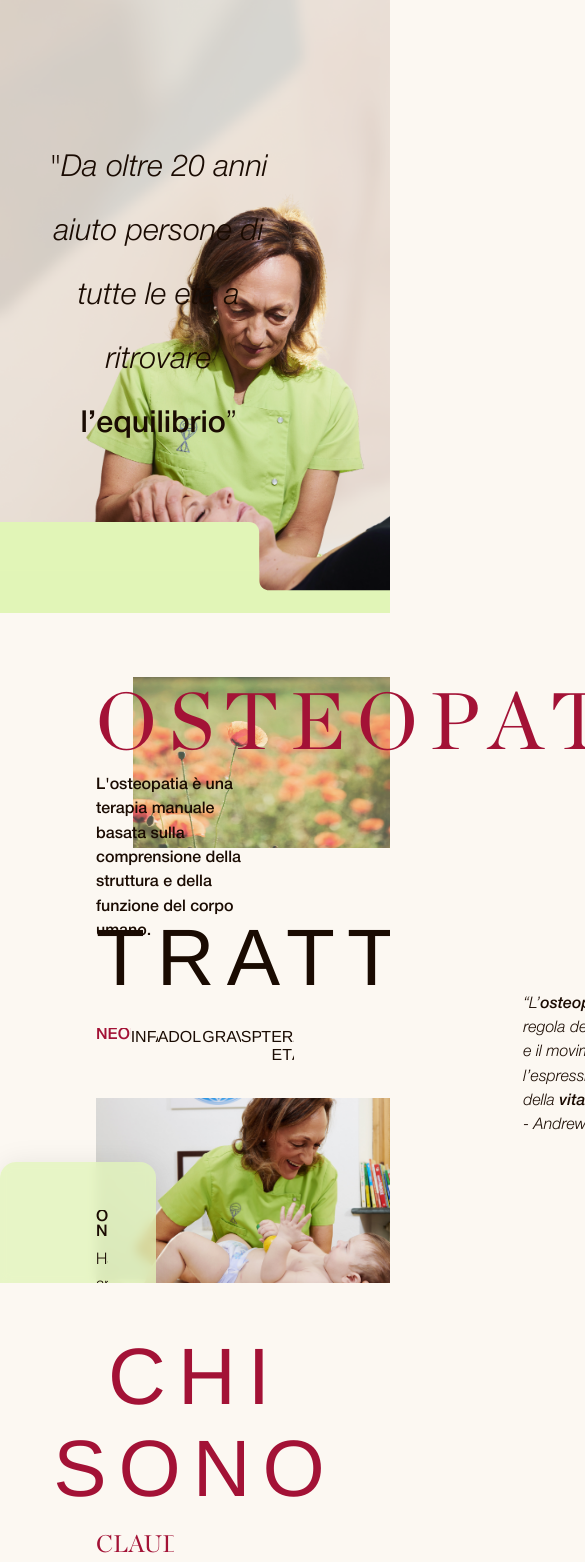
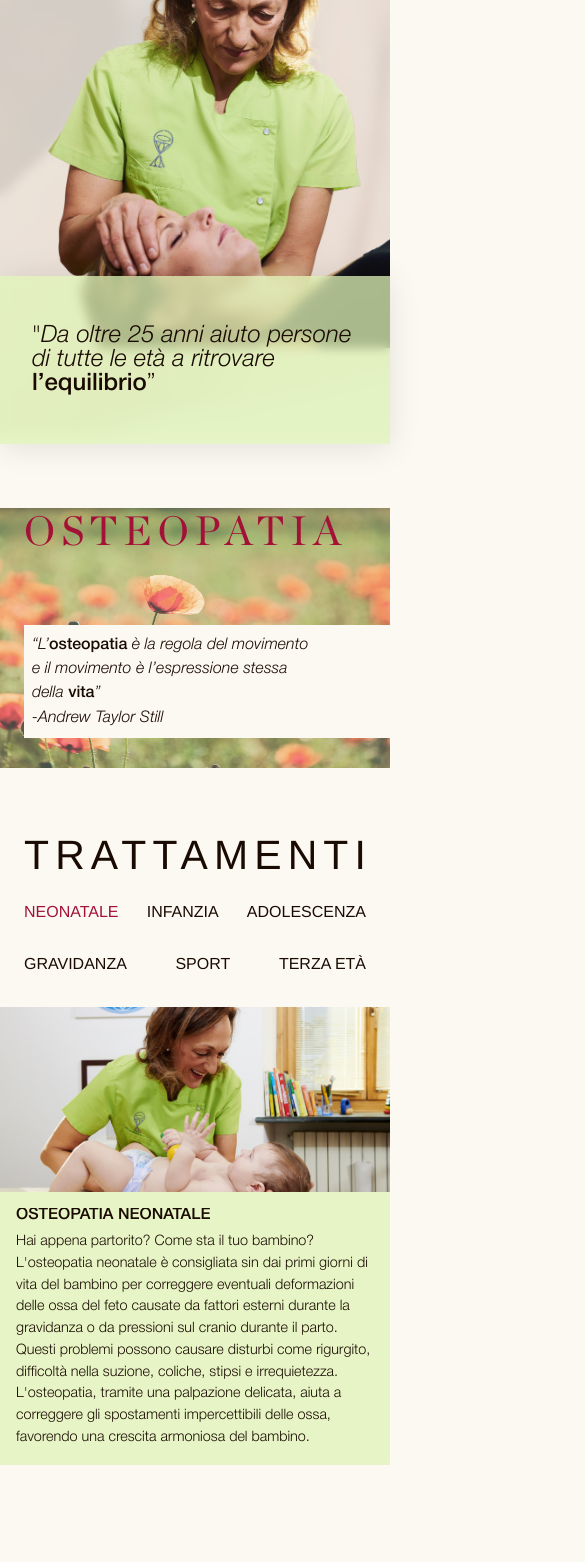
Before and after one commit to mattia-camusso/claudia-oderio, a Nuxt app: page / in a window 390 px wide. Shown: the part 400-1962 px from the top of the page, 585 px wide, since content can reach past the window. Built offline with nearby package versions, Linux system fonts and the light colour scheme.

Commit message:
mobile responsive alleluja

```diff
--- a/assets/main.scss
+++ b/assets/main.scss
@@ -185,24 +185,24 @@
 }
 
 .text-style-1 {
-  font-size: clamp(1.5rem, 2.2vw, 3rem);
+  font-size: clamp(1.25rem, 2.2vw, 3rem);
 }
 .text-style-2 {
   font-size: clamp(0.8rem, 1.2vw, 2.5rem);
 }
 .text-style-3 {
-  font-size: clamp(1rem, 1.4vw, 3.2rem);
+  font-size: clamp(.9rem, 1.4vw, 3.2rem);
 }
 .text-style-4 {
   font-size: clamp(1rem, 1.8vw, 3.4rem);
 }
 
 .text-style-big {
-  font-size: clamp(1.9rem, 3.8vw, 4.2rem);
+  font-size: clamp(1.5rem, 3.8vw, 4.2rem);
 }
 
 .text-style-bigger {
-  font-size: clamp(5rem, 13vw, 11rem);
+  font-size: clamp(1.75rem, 10.5vw, 12rem);
 }
 .text-serif-1 {
   @apply text-style-1;
@@ -288,12 +288,26 @@
 }
 
 .glass {
+
+  background: rgba(225, 245, 183, 0.75);
+  .glass2 {
   /* From https://css.glass */
-  background: rgba(225, 245, 183, 0.74);
-  border-radius: 16px;
-  box-shadow: 0 4px 30px rgba(0, 0, 0, 0.1);
-  backdrop-filter: blur(5.4px);
-  -webkit-backdrop-filter: blur(5.4px);
+  background: rgba(225, 245, 183, 0);
+  border-top-right-radius: 16px;
+  border-bottom-right-radius: 16px;
+  box-shadow: 0 4px 30px rgba(0, 0, 0, 0);
+  backdrop-filter: blur(0px);
+  -webkit-backdrop-filter: blur(0px);
+}}
+
+@media screen and (max-width: 768px) {
+  .glass2{
+    border-radius: 0;
+    box-shadow: 0 4px 30px rgba(0, 0, 0, 0.1);
+    background: rgba(225, 245, 183, 0.75);
+    backdrop-filter: blur(5.4px);
+    -webkit-backdrop-filter: blur(5.4px);
+  }
 }
 
 ::-moz-selection {
--- a/components/Hero.vue
+++ b/components/Hero.vue
@@ -2,22 +2,24 @@
   <div class="hero-container">
     <div>
       <img
-        class="ml-24 md:h-[25vh] top-1/4 absolute transform -translate-y-1/2 left-0 z-10"
+        class="md:ml-24 ml-12 w-[75vw] md:w-auto md:h-[25vh] top-12 md:top-1/4 absolute transform md:-translate-y-1/2 md:left-0 z-10"
         src="../assets/svg/logo.svg"
         alt="Claudia Orderio Osteopata"
       />
     </div>
-    <h1 class="text-style-big absolute -bottom-3 leading-[4rem] left-8 w-[65vw] font-[300] z-3 text-center px-4">
-      "<span class="italic">Da oltre 20 anni aiuto persone di tutte le età a ritrovare </span><span class="font-[500]">l’equilibrio</span>”
-    </h1>
+    <div class="absolute bottom-0 md:-bottom-4 left-0 md:left-8 w-[100vw] md:w-[65vw] px-8 py-12 md:px-4 z-3 glass2">
+      <h1 class="text-style-big md:leading-[4rem] font-[300] md:text-center">
+        "<span class="italic">Da oltre 25 anni aiuto persone di tutte le età a ritrovare </span><span class="font-[500]">l’equilibrio</span>”
+      </h1>
+    </div>
     <img
     src="../assets/svg/banner.svg"
-    class="absolute -bottom-[20svh] z-2"
+    class="absolute -bottom-[20svh] z-2 hidden md:block"
     alt="Osteopata valle d'aosta saint vincent"
   />
     <img
     src="../assets/claudia2.png"
-    class="w-[80vw] md:w-[40vw] absolute right-0 -bottom-[20svh]"
+    class="w-[90vw] md:w-[40vw] absolute right-0 bottom-24 md:-bottom-[20svh]"
     alt="Claudia oderio osteopata"
   />
   </div>
@@ -33,4 +35,10 @@
   background-size: cover;
   background-repeat: no-repeat;
 }
+
+@media screen and (max-width: 768px) {
+  .hero-container{
+    height: 100svh;
+  }
+}
 </style>
--- a/components/Landing.vue
+++ b/components/Landing.vue
@@ -4,93 +4,96 @@
       id="services"
       class="section1 mt-16 flex flex-col w-full justify-start h-full items-start"
     >
-      <div class="absolute left-24 z-4 flex flex-col">
+      <div class="absolute md:left-24 left-6 z-4 flex flex-col">
         <h3 class="text-serif-bigger tracking-tagline text-c-4 text-left">
           OSTEOPATIA
         </h3>
-        <div class="flex"></div>
-        <p class="text-style-4 leading-[1.525] font-medium w-1/4">
-          L'osteopatia è una terapia manuale basata sulla comprensione della
-          struttura e della funzione del corpo umano.
-        </p>
-        <div class="self-end bg-c-1 p-12 rounded-l-2xl">
-          <p
-            class="text-style-4 right-0 leading-[1.525] font-light italic w-[40vw]"
-          >
-            “L’<span class="font-medium">osteopatia</span> è la regola del
-            movimento e il movimento è l’espressione stessa della
-            <span class="font-medium">vita</span>” <br />
-            - Andrew Taylor Still
+        <div class="flex flex-col md:flex-row justify-between">
+          <p class="hidden md:block text-style-4 leading-[1.525] font-light italic w-4/5 md:w-1/4">
+            L'osteopatia agisce nell'ambito della
+            <span class="font-medium not-italic">prevenzione</span> promuovendo
+            e mantenendo lo stato di
+            <span class="font-medium not-italic">salute </span> dell'individuo.
+            E' una terapia manuale basata sulla comprensione della struttura e
+            delle molteplici funzioni del corpo umano.
           </p>
+          <div class="md:self-end bg-c-1 p-2 md:p-12 mt-[8vh] md:mt-0 md:rounded-l-2xl h-fit">
+            <p
+              class="text-style-4 right-0 leading-[1.525] font-light italic w-4/5 md:w-[40vw]"
+            >
+              “L’<span class="font-medium not-italic">osteopatia</span> è la
+              regola del movimento e il movimento è l’espressione stessa della
+              <span class="font-medium not-italic">vita</span>” <br />
+              -Andrew Taylor Still
+            </p>
+          </div>
         </div>
       </div>
       <div class="w-full flex justify-end">
         <img
-          class="aspect-[3/2] w-[66vw] object-right"
+          class="aspect-[3/2] w-full md:w-[66vw] object-right"
           src="../assets/flowers.png"
           alt="osteopata"
         />
       </div>
-
       <div class="flex flex-col md:flex-row justify-between w-full mb-24">
         <div class="gap-12 md:gap-16 flex flex-col mt-16">
           <div class="relative">
-            <h3 class="font-thin text-style-bigger tracking-tagline ml-24">
+            <h3 class="font-thin text-style-bigger tracking-tagline ml-6 md:ml-24">
               TRATTAMENTI
             </h3>
-            <div class="flex w-full justify-between my-6 text-style-4 px-24">
+            <div class="flex flex-wrap w-full justify-between p-6 md:py-0 gap-6 md:gap-0 text-style-4 md:px-24">
               <div v-for="t in treatments">
                 <button
-                  :class="
-                    t.id == store.selectedProduct.id
-                      ? 'font-medium'
-                      : 'font-thin'
-                  "
                   class="uppercase cursor-pointer"
                   @click="store.selectProduct(t)"
                 >
                   <TextUnderlineAnimated
-                    :color="t.id == store.selectedProduct.id ? 4 : 2"
+                    :color="t.id == store.selectedProduct.id ? '4' : '2'"
                   >
                     {{ t.id }}
                   </TextUnderlineAnimated>
                 </button>
               </div>
             </div>
-            <div class="relative">
+            <div
+            :class="getId == 'adolescenza' ? 'h-[115svh] xs:h-[75svh] md:h-auto' : 'h-[75svh] xs:h-[55svh] md:h-auto'"
+            class="relative overflow-hidden">
               <img
-                class="object-right ml-24 max-h-[85svh] w-[100vw] object-fill"
+                class="object-right md:ml-24 md:max-h-[85svh] w-[100vw] object-fill"
                 :src="`/${getId}.png`"
                 :alt="`Trattamento osteopatico per ${getId}`"
               />
               <div
-                class="absolute left-0 top-16 glass w-2/5 p-12 pl-24 backdrop-blur-sm rounded-r-2xl"
+              :class="getId == 'adolescenza' ? 'md:w-3/5' : 'md:w-2/5'"
+                class="absolute left-0 md:top-16 glass p-4 md:p-12 md:pl-24 w-full backdrop-blur-sm md:rounded-r-2xl"
               >
                 <h5 class="font-medium text-style-4 uppercase mb-2">
                   {{ getName }}
                 </h5>
-                <p class="text-style-3 leading-[1.525] font-light">
-                  {{ getDescription }}
-                </p>
+                <p
+                  class="text-style-3 leading-[1.51] font-light"
+                  v-html="getDescription"
+                />
               </div>
             </div>
           </div>
           <div>
             <h3
-              class="font-thin text-style-bigger text-c-4 tracking-tagline text-center mb-4"
+              class="font-thin text-style-bigger text-c-4 tracking-tagline ml-6 md:ml-24"
             >
               CHI SONO
             </h3>
-            <div class="flex justify-between">
-              <div class="ml-24 w-1/2">
-                <h3 class="uppercase text-serif-1 text-c-4 mb-8">
+            <div class="flex flex-col-reverse md:flex-row justify-between">
+              <div class="md:ml-24 ml-6 md:w-1/2">
+                <h3 class="uppercase text-serif-1 text-c-2 mb-4 md:mb-8">
                   Claudia Oderio
                 </h3>
-                <h4 class="uppercase font-bold text-style-1 text-gray-600 mb-8">
+                <h4 class="uppercase font-medium text-style-1 text-c-4 mb-4 md:mb-8">
                   Osteopata a Saint Vincent
                 </h4>
                 <div
-                  class="text-style-4 flex flex-col gap-2 font-light leading-[1.525] text-pretty"
+                  class="text-style-4 mr-6 flex flex-col gap-2 font-light leading-[1.525] text-pretty"
                 >
                   <p>
                     Mi chiamo Claudia e
@@ -127,9 +130,9 @@
                   </p>
                 </div>
               </div>
-              <div class="mt-24">
+              <div class="my-12 md:mt-24">
                 <img
-                  class="h-[80svh] aspect-[4/5]"
+                  class="h-[50svh] ml-auto md:h-[80svh] aspect-[4/5]"
                   src="../assets/bio.png"
                   alt="Claudia Oderio Osteopata"
                 />
@@ -138,72 +141,81 @@
           </div>
         </div>
       </div>
-      <div class="banner-mid h-[70svh] w-full flex items-center justify-center">
-        <div>
-          <h4 class="text-center text-style-big text-c-1 font-medium">
+      <div class="banner-mid h-[70svh] w-full flex  md:items-center justify-center">
+        <div class="mt-12 md:mt-0">
+          <h4 class="text-center text-style-big text-c-1 leading-[1.525] font-medium mx-6 md:mx-0">
             TRATTAMENTO OSTEOPATICO <span class="text-c-3">DA 0 A 99 ANNI</span>
           </h4>
-          <p class="text-center text-style-1 text-c-1 m-24 mb-0 font-light">
-            Utilizzo un’ampia gamma di tecniche che, unite al sapere scientifico
-            mi permettono di trattare problemi diversi nel pieno rispetto delle
-            caratteristiche di
-            <span class="font-medium">ogni signola persona</span>.
+          <p
+            class="leading-[1.525] text-center text-style-1 text-c-1 m-6 md:mx-24 mb-0 font-light"
+          >
+            "Conosci la tua anatomia e la tua fisiologia, ma quando poni le mani
+            sul corpo di un paziente, non dimenticare che vi abita
+            <span class="text-c-3 font-medium">un'anima vivente</span>"
+            <br />
+            <span class="">-Andrew Taylor Still</span>
           </p>
         </div>
       </div>
       <div
-        class="mx-24 bg-c-1 rounded-2xl flex p-12 justify-between w-[-webkit-fill-available] banner-low -translate-y-24 font-thin leading-[1.525] text-style-4 text-center text-pretty"
+        class="md:mx-24 bg-c-1 md:rounded-2xl flex p-6 md:p-12 justify-between w-[-webkit-fill-available] banner-low -translate-y-24 font-thin leading-[1.525] text-style-4 text-center text-pretty"
       >
-        <div class="flex items-center flex-col gap-8">
+        <div class="flex items-center flex-col md:gap-8 gap-4 w-fit">
           <img
+          class="h-16"
             src="../assets/svg/icon1.svg"
             alt="patologie e disturbi osteopatici"
           />
-          <p>Cervicale e patologie muscolo scheletriche</p>
+          <p class="w-24 md:w-2/3 text-pretty text-style-3">
+            Cervicale e patologie muscolo scheletriche
+          </p>
         </div>
-        <div class="flex items-center flex-col gap-8">
+        <div class="flex items-center flex-col md:gap-8 gap-4 w-fit">
           <img
+          class="h-16"
             src="../assets/svg/icon2.svg"
             alt="patologie e disturbi osteopatici"
           />
-          <p>Cervicale e patologie muscolo scheletriche</p>
+          <p class="w-24 md:w-2/3 text-pretty text-style-3">Patologie stress correlate</p>
         </div>
-        <div class="flex items-center flex-col gap-8">
+        <div class="flex items-center flex-col md:gap-8 gap-4 w-fit">
           <img
+          class="h-16"
             src="../assets/svg/icon3.svg"
             alt="patologie e disturbi osteopatici"
           />
-          <p>Cervicale e patologie muscolo scheletriche</p>
+          <p class="w-24 md:w-2/3 text-pretty text-style-3">Infortuni sportivi traumatici</p>
         </div>
       </div>
     </div>
   </div>
-  <footer class="mx-24">
+  <footer class="mx-4 md:mx-24">
     <div class="flex justify-between">
       <img
+      class="h-12"
         src="../assets/svg/footer-logo.svg"
         alt="Claudia Oderio Osteopata Saint Vincent"
       />
-      <img src="../assets/roi.png" alt="Registro Osteopati Italiani" />
+      <img src="../assets/roi.png" class="h-12" alt="Registro Osteopati Italiani" />
     </div>
-    <div class="my-24">
-      <h5 class="font-medium text-style-big text-center tracking-wider">
+    <div class="my-12 md:my-24">
+      <h5 class="font-medium text-style-big md:text-center tracking-wider">
         CONTATTI
       </h5>
     </div>
-    <div class="flex justify-between mb-24">
+    <div class="flex flex-col md:flex-row items-start gap-6 justify-between mb-12 md:mb-24">
       <div class="flex items-center gap-4">
-        <img src="../assets/svg/whatsapp.svg" alt="" />
+        <img src="../assets/svg/whatsapp.svg" class="h-6 md:h-12" alt="" />
         <span class="text-style-4 font-medium">+39 329 214 51 54</span>
       </div>
       <div class="flex items-center gap-4">
-        <img src="../assets/svg/location.svg" alt="" />
+        <img src="../assets/svg/location.svg" class="h-6 md:h-12" alt="" />
         <span class="text-style-4 font-medium"
           >Via Roma, 5 Saint Vincent (AO)</span
         >
       </div>
       <div class="flex items-center gap-4">
-        <img src="../assets/svg/time.svg" alt="" />
+        <img src="../assets/svg/time.svg" class="h-6 md:h-12" alt="" />
         <span class="text-style-4 font-medium text-right"
           >lun - ven 08:00 19:00 <br />
           sab 08:00 12:30</span
@@ -211,7 +223,7 @@
       </div>
     </div>
     <div class="bg-c-2 rounded-t-3xl flex items-center justify-center">
-      <span class="font-medium text-c-1 text-style-4 py-8"
+      <span class="font-medium text-c-1 text-style-4 py-6 px-4 leading-[1.525] md:py-8"
         >Claudia Oderio Osteopata | Partita IVA: 00649480076</span
       >
     </div>
@@ -262,8 +274,8 @@ const getName = computed(() => {
 }
 
 .banner-low {
-  -webkit-box-shadow: 0px 3px 3px 1px #1a0b02;
-  box-shadow: 0px 3px 3px 1px #1a0b02;
+  -webkit-box-shadow: 0px 2px 2px 1px #1a0b02;
+  box-shadow: 0px 2px 2px 1px #1a0b02;
 }
 
 .services-cont {
@@ -279,7 +291,7 @@ const getName = computed(() => {
   width: 100%;
 }
 
-@media screen and (max-width: 1024px) {
+@media screen and (max-width: 768px) {
   .services-cont {
     display: grid;
     grid-template-columns: repeat(auto-fit, minmax(300px, 1fr));
--- a/constants/index.js
+++ b/constants/index.js
@@ -9,13 +9,13 @@ export const treatments = [
     id: "infanzia",
     name: "Osteopatia per L'Infanzia",
     description:
-      "Tuo figlio cresce in modo sano? Durante la prima visita si ricostruisce insieme ai genitori la storia del bambino per comprendere il momento del parto, le eventuali malattie e traumi, passando successivamente ad esaminare l'asse corporeo e i vari blocchi muscolari. È importante correggere la postura e i movimenti scorretti del bambino, perché possono essere causa di danni ad una colonna vertebrale ancora in crescita",
+      "Tuo figlio cresce in modo sano? E' caduto giocando? Durante la prima visita si ricostruisce insieme ai genitori la storia del bambino per comprendere il momento del parto, le eventuali malattie e traumi, passando successivamente ad esaminare l'asse corporeo e i vari blocchi muscolari. È importante correggere la <span class=\"font-medium\">postura<\/span> e i movimenti scorretti del bambino, perché possono essere causa di danni ad una colonna vertebrale ancora in <span class=\"font-medium\">crescita<\/span>. E' nell'età scolare che si forma la colonna e che si creano gli schemi motori che ci accompagneranno per tutta la vita.",
   },
   {
     id: "adolescenza",
     name: "Osteopatia per L'Adolescenza",
     description:
-      "Hai notato posture scorrette o dolori in tuo figlio durante la crescita? L’osteopatia interviene su squilibri causati da cadute, sbalzi di crescita e muscolatura debole, spesso all’origine di dolori cervicali, lombari o spalle curve. L’osteopata corregge movimenti, migliora la respirazione e offre consigli su zaino, postura e uso dei dispositivi. Non solo: tiene conto del legame tra cambiamenti fisici, ormonali ed emozioni, aiutando i ragazzi a ritrovare equilibrio tra corpo in evoluzione e mondo esterno.",
+      "È armoniosa la crescita di tuo figlio? È caduto facendo sport? L' osteopatia in adolescenza interviene sulla struttura ossea del ragazzo e ne corregge la postura e e i movimenti scorretti. Per esempio, nel giovane sovente si verificano delle accelerazioni di crescita in altezza e ciò porta ad avere una muscolatura ancora debole per sorreggere il grande cambiamento. Le spalle si incurvano in avanti e possono insorgere dolori vari nella zona cervicale e lombare. Il respiro più ampio porta ossigeno e benessere a tutto il corpo. L'osteopata dopo il suo intervento, fornirà anche utili consigli sulla corretta posizione dello zaino sulle spalle, la posizione migliore da assumere quando si è seduti e si usano i vari dispositivi digitali. Infine, in questo periodo delicato di crescita, la postura è anche un'espressione del cambiamento ormonale e delle emozioni contrastanti che nascono all'interno della relazione tra il \"nuovo sé stesso\" in evoluzione e il mondo esterno. In adolescenza si è \"più chiusi\" che \"aperti\" al mondo. Anche questo aspetto è da tenere in considerazione durante la seduta osteopatica.  ",
   },
   {
     id: "gravidanza",
@@ -28,7 +28,7 @@ export const treatments = [
     id: "sport",
     name: "Osteopatia per lo Sport",
     description:
-      "Sei uno sportivo? L’osteopatia supporta gli atleti ottimizzando le performance, prevenendo infortuni e favorendo il recupero post-allenamento o gara. Con trattamenti mirati, migliora la funzionalità muscolare e articolare, offrendo un approccio personalizzato per professionisti e amatori. L’obiettivo è mantenere il corpo in equilibrio, ridurre il dolore da infortuni e garantire la piena mobilità dell’apparato muscolo-scheletrico.",
+      "Sei uno sportivo? L’osteopatia supporta gli atleti <span class=\"font-medium\">ottimizzando le performance<\/span>, prevenendo infortuni e <span class=\"font-medium\">favorendo il recupero<\/span> post-allenamento o gara. Con trattamenti mirati, migliora la funzionalità muscolare e articolare, offrendo un approccio personalizzato per <span class=\"font-medium\">professionisti e amatori<\/span>. L’obiettivo è mantenere il corpo in equilibrio, ridurre il dolore da infortuni e garantire la piena mobilità dell’apparato muscolo-scheletrico.",
   },
   {
     id: "terza età",
--- a/tailwind.config.ts
+++ b/tailwind.config.ts
@@ -23,6 +23,7 @@ export default {
       },
       screens: {
         tall: { raw: "(min-height: 740px)" },
+        "xs": "400px",
         "3xl": "2000px",
         // => @media (min-height: 800px) { ... }
       },
```
Also changed, not shown: public/gravidanza.png.
